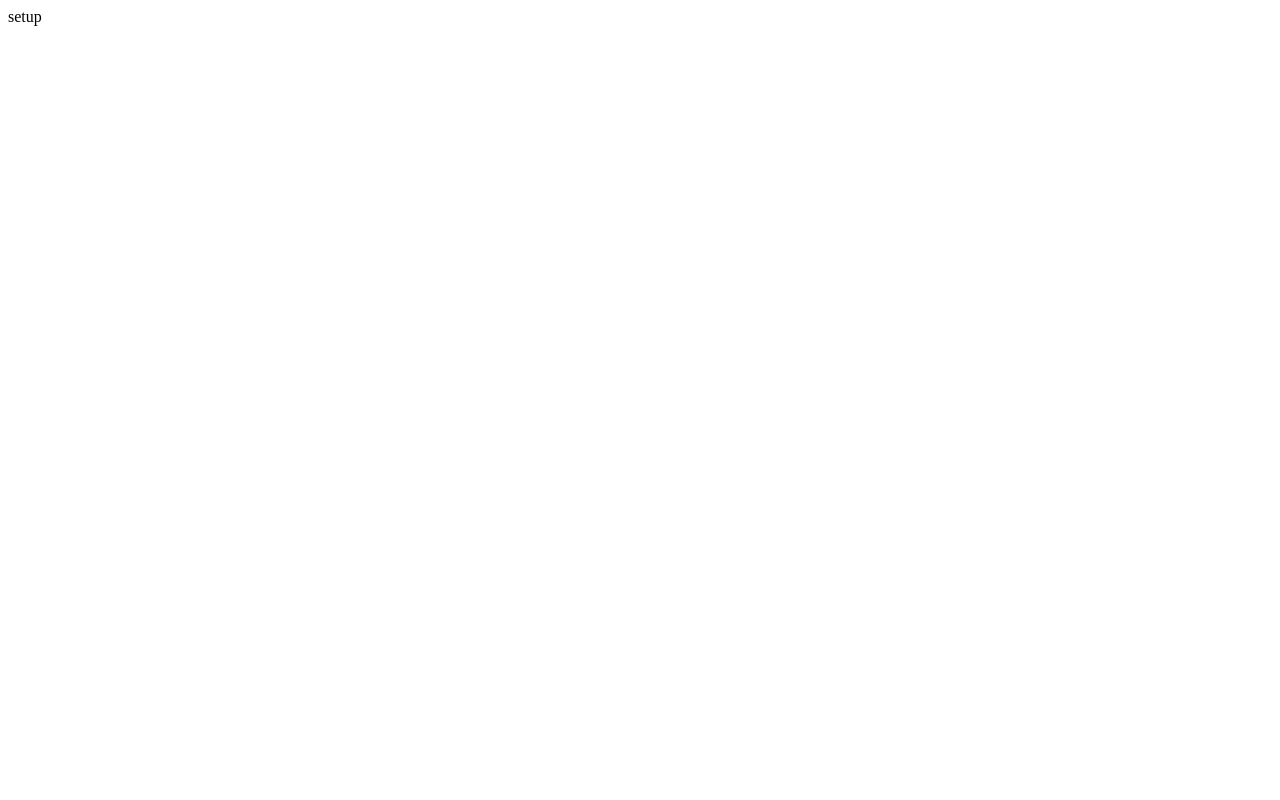
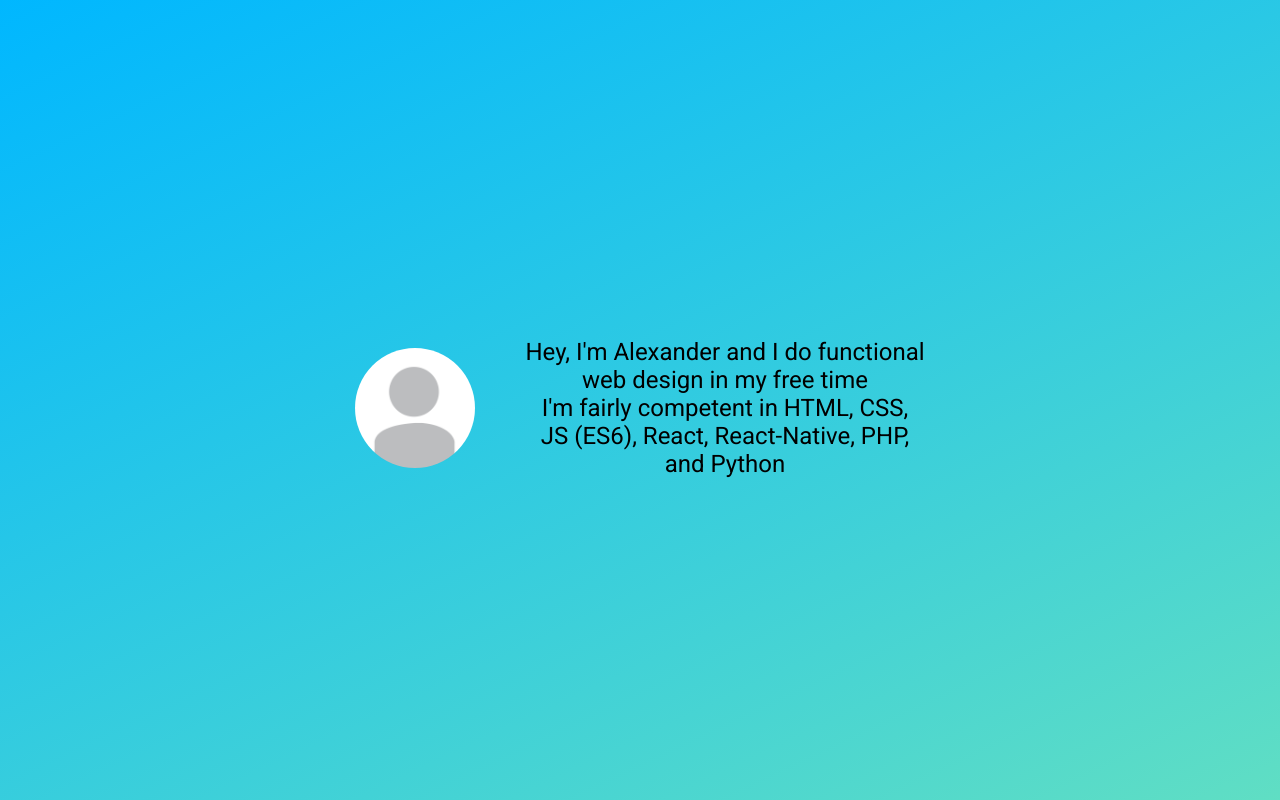
Before and after one commit to alexanderbira/portfolio, a React (Create React App) app: page / in a window 1280 px wide. Shown: the top 800 px of the page. Built offline with nearby package versions, Linux system fonts and the light colour scheme.

Commit message:
create header page

```diff
--- a/src/App/App.css
+++ b/src/App/App.css
@@ -0,0 +1,34 @@
+@import url('https://fonts.googleapis.com/css2?family=Roboto&display=swap');
+
+body {
+  background-image: linear-gradient(154.8deg, #00b7ff, #67e1bf, #fff07c);
+  height: 300vh;
+  font-family: 'Roboto', sans-serif;
+}
+
+header {
+  height: 100vh;
+  display: flex;
+  align-items: center;
+  justify-content: center;
+}
+
+#profilePic {
+  width: max(15vmin, 50px);
+  border-radius: 50%;
+  margin-right: 50px;
+}
+
+#aboutMe {
+  display: flex;
+  padding: 100px;
+  flex-flow: row wrap;
+  align-items: center;
+  justify-content: center;
+  font-size: 1.5em;
+}
+
+#meDescription {
+  width: 50vmin;
+  text-align: center;
+}
--- a/src/App/App.js
+++ b/src/App/App.js
@@ -1,5 +1,7 @@
 import React from "react";
 import "./App.css";
+
+import profilePic from "../profile.png";
 
 export default class App extends React.Component {
   constructor(props) {
@@ -9,7 +11,12 @@ export default class App extends React.Component {
 
   render() {
     return (
-      <div>setup</div>
+      <header>
+        <div id="aboutMe">
+          <img id="profilePic" src={profilePic} />
+          <p id="meDescription">Hey, I'm Alexander and I do functional web design in my free time<br />I'm fairly competent in HTML, CSS, JS (ES6), React, React-Native, PHP, and Python</p>
+        </div>
+      </header>
     );
   }
 }
```
Also changed, not shown: src/profile.png (added), 1 other file (tests, documents, lock files or other folders).
